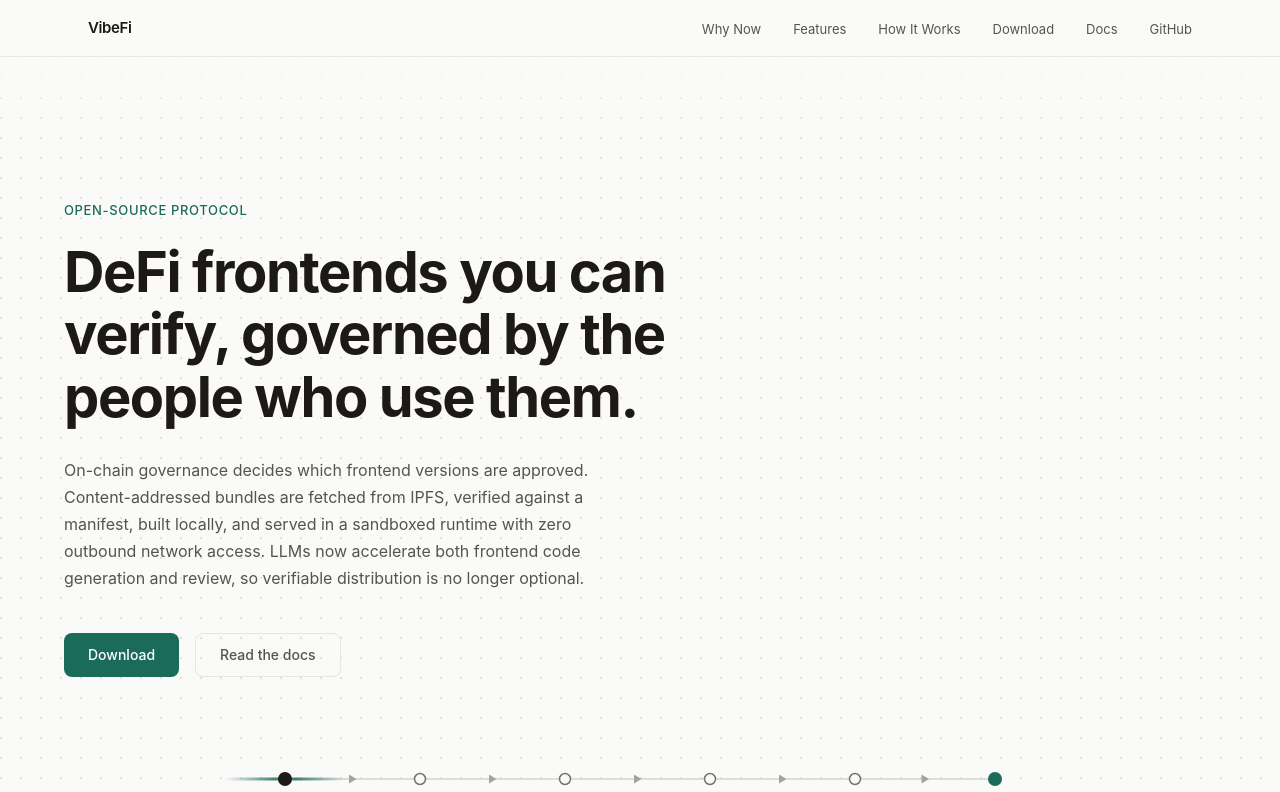
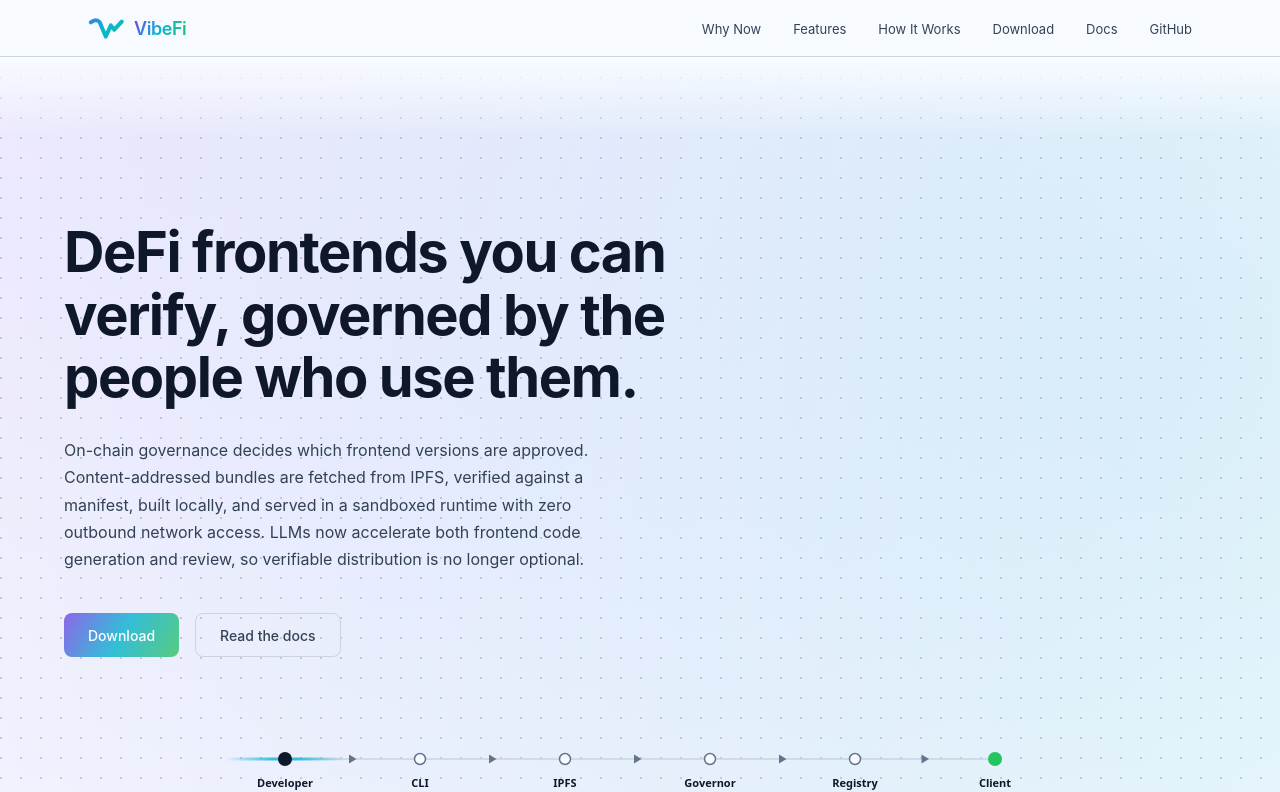
Before and after one commit to vibefi/lander, a React (Vite) app: page / in a window 1280 px wide. Shown: the top 792 px of the page. Built offline with nearby package versions, Linux system fonts and the light colour scheme; a web font is replaced by a local one.

Commit message:
Update branding with VibeFi logo, favicon, and refreshed theme

```diff
--- a/index.html
+++ b/index.html
@@ -8,6 +8,7 @@
       name="description"
       content="LLMs now accelerate DeFi frontend code writing and review. VibeFi adds on-chain governance plus verifiable, sandboxed delivery so release speed does not outrun user safety."
     />
+    <link rel="icon" type="image/svg+xml" href="/favicon.svg" />
     <link rel="preconnect" href="https://rsms.me/" />
     <link rel="stylesheet" href="https://rsms.me/inter/inter.css" />
   </head>
--- a/src/components/Footer.tsx
+++ b/src/components/Footer.tsx
@@ -1,4 +1,5 @@
 import { Link } from "react-router-dom";
+import { VibeFiLogo } from "./VibeFiLogo";
 
 const COLUMNS = [
   {
@@ -50,9 +51,12 @@ export function Footer() {
       <div className="mx-auto max-w-[1152px] px-6 py-16">
         <div className="grid grid-cols-2 gap-10 sm:grid-cols-4">
           <div className="col-span-2 sm:col-span-1">
-            <p className="text-[15px] font-semibold tracking-tight text-ink">
-              VibeFi
-            </p>
+            <div className="flex items-center gap-2">
+              <VibeFiLogo className="h-10 w-10" />
+              <p className="vf-gradient-text text-[18px] font-semibold tracking-tight">
+                VibeFi
+              </p>
+            </div>
             <p className="mt-2 text-[13px] leading-relaxed text-ink-muted">
               Decentralized governance
               <br />
--- a/src/components/Nav.tsx
+++ b/src/components/Nav.tsx
@@ -1,6 +1,7 @@
 import { useState } from "react";
 import { Link } from "react-router-dom";
 import { Menu, X } from "lucide-react";
+import { VibeFiLogo } from "./VibeFiLogo";
 
 type NavLink =
   | { label: string; href: string; external?: boolean }
@@ -64,9 +65,10 @@ export function Nav() {
       <div className="mx-auto flex h-14 max-w-[1152px] items-center justify-between px-6">
         <Link
           to="/"
-          className="text-[15px] font-semibold tracking-tight text-ink"
+          className="flex items-center gap-2.5 text-[18px] font-semibold tracking-tight text-ink"
         >
-          VibeFi
+          <VibeFiLogo className="h-9 w-9" />
+          <span className="vf-gradient-text">VibeFi</span>
         </Link>
 
         {/* Desktop */}
--- /dev/null
+++ b/src/components/VibeFiLogo.tsx
@@ -0,0 +1,40 @@
+import { useId } from "react";
+
+export function VibeFiLogo({ className = "", label = "VibeFi logo (V-forward waveform)" }: { className?: string; label?: string }) {
+  const gradientId = useId();
+
+  return (
+    <svg
+      xmlns="http://www.w3.org/2000/svg"
+      viewBox="132 208 252 144"
+      role="img"
+      aria-label={label}
+      className={className}
+    >
+      <defs>
+        <linearGradient
+          id={gradientId}
+          x1="90"
+          y1="60"
+          x2="430"
+          y2="460"
+          gradientUnits="userSpaceOnUse"
+        >
+          <stop offset="0" stopColor="#7C3AED" />
+          <stop offset="0.5" stopColor="#06B6D4" />
+          <stop offset="1" stopColor="#22C55E" />
+        </linearGradient>
+      </defs>
+
+      <g fill="none" strokeLinecap="round" strokeLinejoin="round">
+        <path
+          pathLength="100"
+          stroke={`url(#${gradientId})`}
+          strokeWidth="28"
+          opacity="1"
+          d="M152 240 C176 220, 198 220, 214 240 L256 340 L292 262 L316 292 L368 236"
+        />
+      </g>
+    </svg>
+  );
+}
--- a/src/index.css
+++ b/src/index.css
@@ -1,14 +1,17 @@
 @import "tailwindcss";
 
 @theme {
-  --color-teal-accent: #1a6b5a;
-  --color-teal-accent-hover: #15574a;
-  --color-surface: #fafaf9;
-  --color-surface-alt: #f5f5f4;
-  --color-ink: #1c1917;
-  --color-ink-muted: #57534e;
-  --color-ink-faint: #a8a29e;
-  --color-border: #e7e5e4;
+  --color-brand-violet: #7c3aed;
+  --color-brand-cyan: #06b6d4;
+  --color-brand-green: #22c55e;
+  --color-teal-accent: #06b6d4;
+  --color-teal-accent-hover: #0891b2;
+  --color-surface: #f8fbff;
+  --color-surface-alt: #edf4ff;
+  --color-ink: #0f172a;
+  --color-ink-muted: #334155;
+  --color-ink-faint: #64748b;
+  --color-border: #cbd5e1;
 }
 
 html {
@@ -22,4 +25,34 @@ body {
   -moz-osx-font-smoothing: grayscale;
   color: var(--color-ink);
   background-color: var(--color-surface);
+  background-image:
+    radial-gradient(circle at 8% 0%, rgb(124 58 237 / 0.1), transparent 32%),
+    radial-gradient(circle at 90% 8%, rgb(6 182 212 / 0.12), transparent 28%),
+    radial-gradient(circle at 84% 82%, rgb(34 197 94 / 0.1), transparent 34%);
 }
+
+.vf-gradient-text {
+  background-image: linear-gradient(
+    120deg,
+    var(--color-brand-violet),
+    var(--color-brand-cyan),
+    var(--color-brand-green)
+  );
+  background-clip: text;
+  -webkit-background-clip: text;
+  color: transparent;
+}
+
+.vf-gradient-button {
+  background-image: linear-gradient(
+    120deg,
+    #8d66e8,
+    #33bed8,
+    #57cb7f
+  );
+  color: #fff;
+}
+
+.vf-gradient-button:hover {
+  filter: brightness(0.92) saturate(0.9);
+}
--- a/src/pages/Landing.tsx
+++ b/src/pages/Landing.tsx
@@ -33,7 +33,7 @@ function DotGrid() {
             height="20"
             patternUnits="userSpaceOnUse"
           >
-            <circle cx="1" cy="1" r="1" fill="#a8a29e" opacity="0.4" />
+            <circle cx="1" cy="1" r="1" fill="#64748b" opacity="0.4" />
           </pattern>
         </defs>
         <rect width="100%" height="100%" fill="url(#dot-grid)" />
@@ -79,10 +79,10 @@ function ArchitectureDiagram() {
         <defs>
           {/* Animated pulse that travels the line */}
           <linearGradient id="pulse-grad" x1="0" y1="0" x2="1" y2="0">
-            <stop offset="0%" stopColor="#1a6b5a" stopOpacity="0" />
-            <stop offset="40%" stopColor="#1a6b5a" stopOpacity="0.8" />
-            <stop offset="60%" stopColor="#1a6b5a" stopOpacity="0.8" />
-            <stop offset="100%" stopColor="#1a6b5a" stopOpacity="0" />
+            <stop offset="0%" stopColor="#06B6D4" stopOpacity="0" />
+            <stop offset="40%" stopColor="#06B6D4" stopOpacity="0.8" />
+            <stop offset="60%" stopColor="#06B6D4" stopOpacity="0.8" />
+            <stop offset="100%" stopColor="#06B6D4" stopOpacity="0" />
           </linearGradient>
         </defs>
 
@@ -92,7 +92,7 @@ function ArchitectureDiagram() {
           y1={38}
           x2={lineEnd}
           y2={38}
-          stroke="#d6d3d1"
+          stroke="#cbd5e1"
           strokeWidth="1.5"
         />
 
@@ -120,7 +120,7 @@ function ArchitectureDiagram() {
             <polygon
               key={i}
               points={`${midX - 3.5},33.5 ${midX + 4},38 ${midX - 3.5},42.5`}
-              fill="#a8a29e"
+              fill="#64748b"
             />
           );
         })}
@@ -138,7 +138,7 @@ function ArchitectureDiagram() {
             <g key={node.label}>
               {/* Ping ring on last node */}
               {isLast && (
-                <circle cx={node.x} cy={38} r={7} fill="#1a6b5a" opacity="0">
+                <circle cx={node.x} cy={38} r={7} fill="#22C55E" opacity="0">
                   <animate
                     attributeName="r"
                     values="7;7;16;7;7"
@@ -162,16 +162,16 @@ function ArchitectureDiagram() {
                 cy={38}
                 r={isFirst || isLast ? 7 : 5.5}
                 fill={
-                  isLast ? "#1a6b5a" : isFirst ? "#1c1917" : "#fafaf9"
+                  isLast ? "#22C55E" : isFirst ? "#0f172a" : "#f8fbff"
                 }
-                stroke={isLast ? "#1a6b5a" : isFirst ? "#1c1917" : "#78716c"}
+                stroke={isLast ? "#22C55E" : isFirst ? "#0f172a" : "#64748b"}
                 strokeWidth={isFirst || isLast ? 0 : 1.5}
               >
                 {/* Brief highlight when pulse passes */}
                 {!isFirst && !isLast && (
                   <animate
                     attributeName="fill"
-                    values="#fafaf9;#fafaf9;#1a6b5a;#fafaf9;#fafaf9"
+                    values="#f8fbff;#f8fbff;#06B6D4;#f8fbff;#f8fbff"
                     keyTimes={`0;${overlapStart};${overlapMid};${overlapEnd};1`}
                     dur={`${pulseDuration}s`}
                     begin="0s"
@@ -217,9 +217,6 @@ function Hero() {
     <section className="relative px-6 pb-24 pt-28 sm:pb-32 sm:pt-36">
       <DotGrid />
       <div className="relative mx-auto max-w-[1152px]">
-        <p className="text-[13px] font-medium uppercase tracking-wider text-teal-accent">
-          Open-source protocol
-        </p>
         <h1 className="mt-5 max-w-[720px] text-[clamp(2.25rem,5.5vw,3.5rem)] font-bold leading-[1.12] tracking-tight text-ink">
           DeFi frontends you can verify, governed by the people who use them.
         </h1>
@@ -234,7 +231,7 @@ function Hero() {
         <div className="mt-10 flex flex-wrap items-center gap-4">
           <a
             href="/download"
-            className="inline-flex h-11 items-center rounded-lg bg-teal-accent px-6 text-[14px] font-medium text-white transition-colors duration-150 hover:bg-teal-accent-hover"
+            className="vf-gradient-button inline-flex h-11 items-center rounded-lg px-6 text-[14px] font-medium transition duration-150"
           >
             Download
           </a>
@@ -553,12 +550,12 @@ function TechnicalSnippet() {
             </p>
           </div>
           <div className="overflow-hidden rounded-lg border border-border bg-[#1c1917]">
-            <div className="flex items-center gap-2 border-b border-[#2e2a27] px-4 py-2.5">
-              <span className="text-[12px] font-medium text-[#a8a29e]">
+            <div className="flex items-center gap-2 border-b border-[#1e293b] px-4 py-2.5">
+              <span className="text-[12px] font-medium text-[#94a3b8]">
                 manifest.json
               </span>
             </div>
-            <pre className="overflow-x-auto p-4 text-[13px] leading-relaxed text-[#d6d3d1]">
+            <pre className="overflow-x-auto bg-[#0b1120] p-4 text-[13px] leading-relaxed text-[#e2e8f0]">
               <code>{MANIFEST_EXAMPLE}</code>
             </pre>
           </div>
@@ -587,7 +584,7 @@ function CtaBand() {
         <div className="mt-8 flex flex-wrap items-center justify-center gap-4">
           <a
             href="https://docs.vibefi.workers.dev/docs/"
-            className="inline-flex h-10 items-center rounded-lg bg-teal-accent px-5 text-[14px] font-medium text-white transition-colors duration-150 hover:bg-teal-accent-hover"
+            className="vf-gradient-button inline-flex h-10 items-center rounded-lg px-5 text-[14px] font-medium transition duration-150"
           >
             Read the docs
           </a>
```
Also changed, not shown: src/pages/Download.tsx (+11 -9 lines), public/favicon.svg (added).
